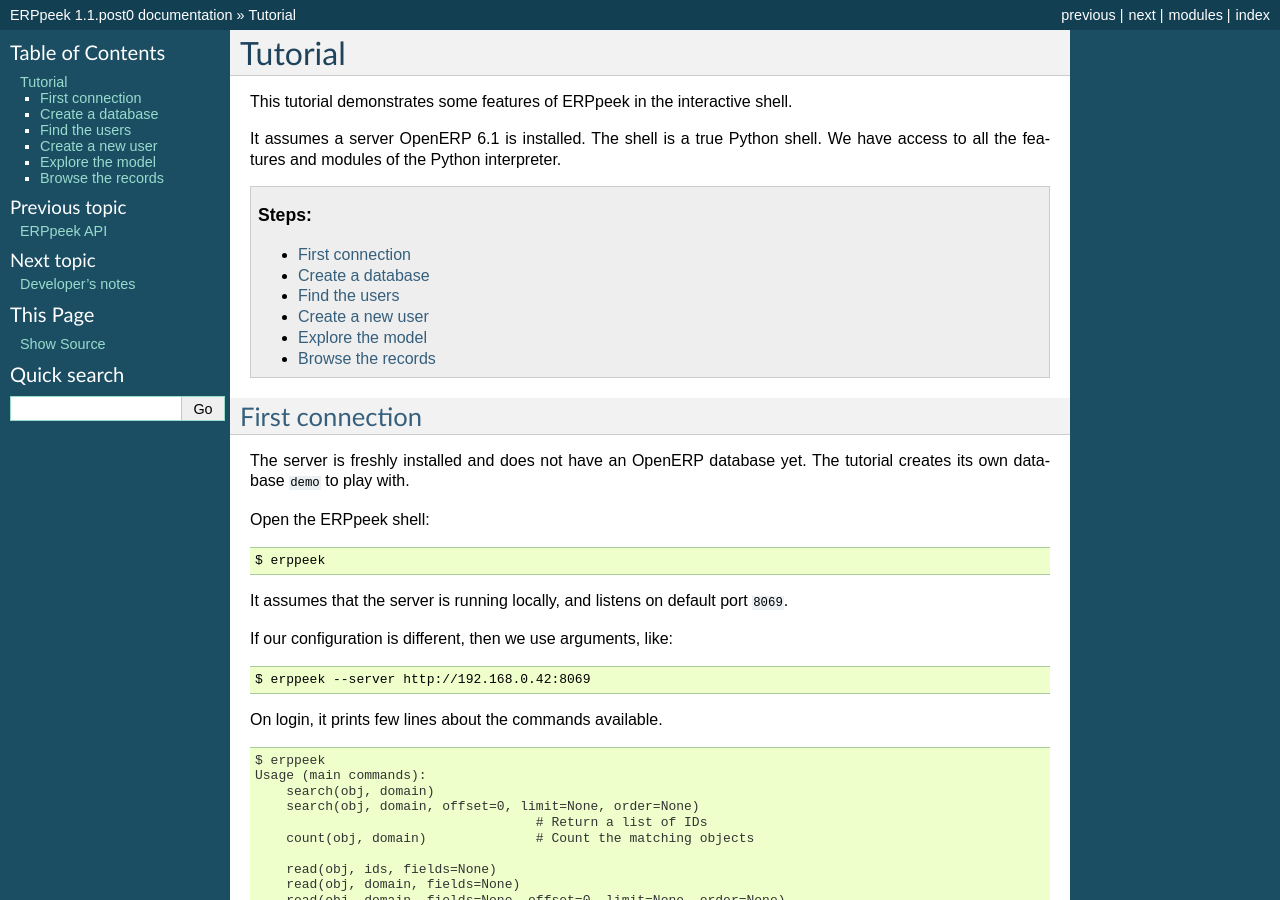
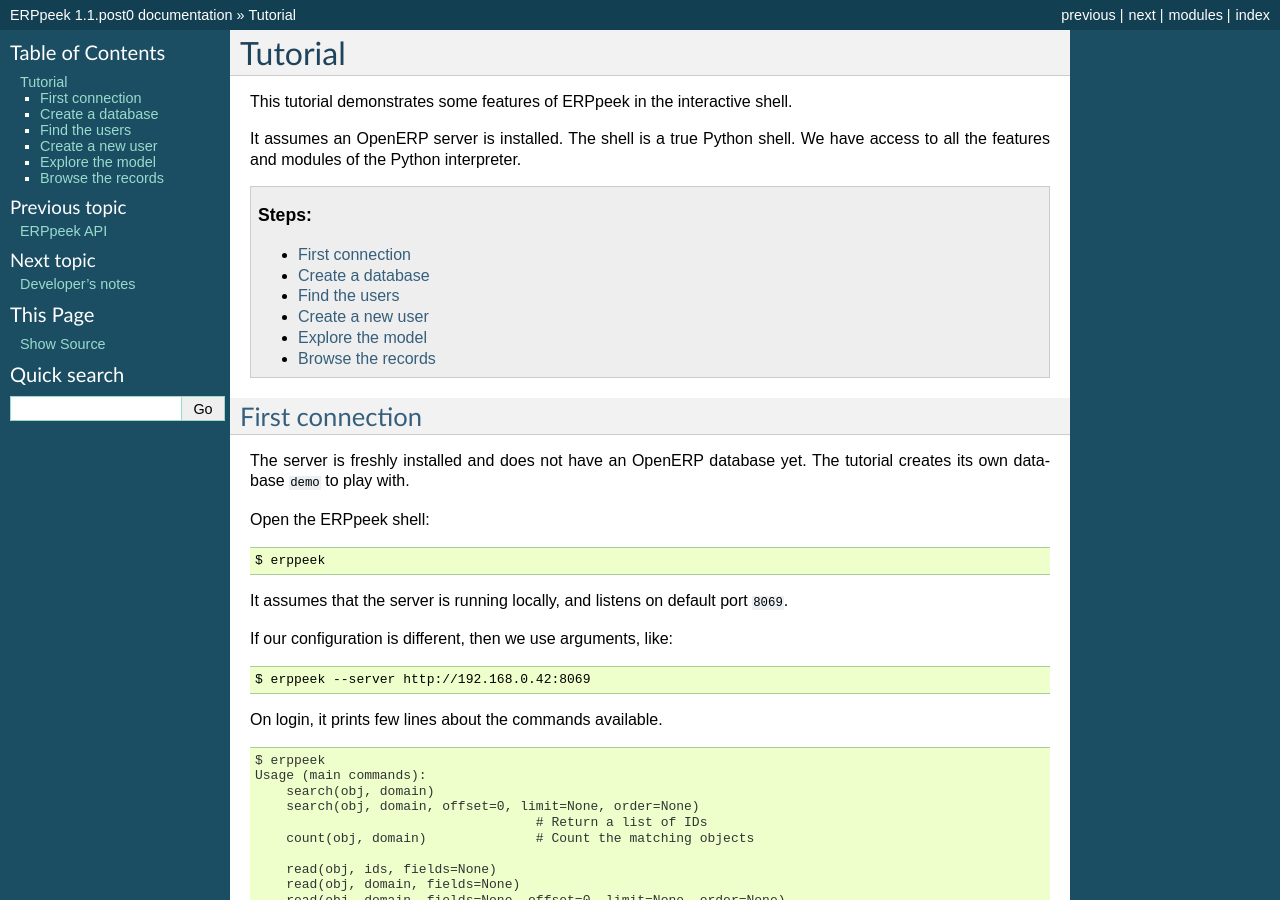
Before and after one commit to tinyerp/erppeek, a Sphinx documentation site: the page built from docs/tutorial.rst, in a window 1280 px wide and 900 px high. Built offline with Sphinx 7.4.7, drawn with Linux system fonts in a browser that asks for light colours; pages that are not in the unit, such as notebooks, are missing from menus.

Commit message:
the tutorial is not really specific to 6.1.

```diff
--- a/docs/tutorial.rst
+++ b/docs/tutorial.rst
@@ -6,7 +6,7 @@
 
 This tutorial demonstrates some features of ERPpeek in the interactive shell.
 
-It assumes a server OpenERP 6.1 is installed.
+It assumes an OpenERP server is installed.
 The shell is a true Python shell.  We have access to all the features and
 modules of the Python interpreter.
 
```
